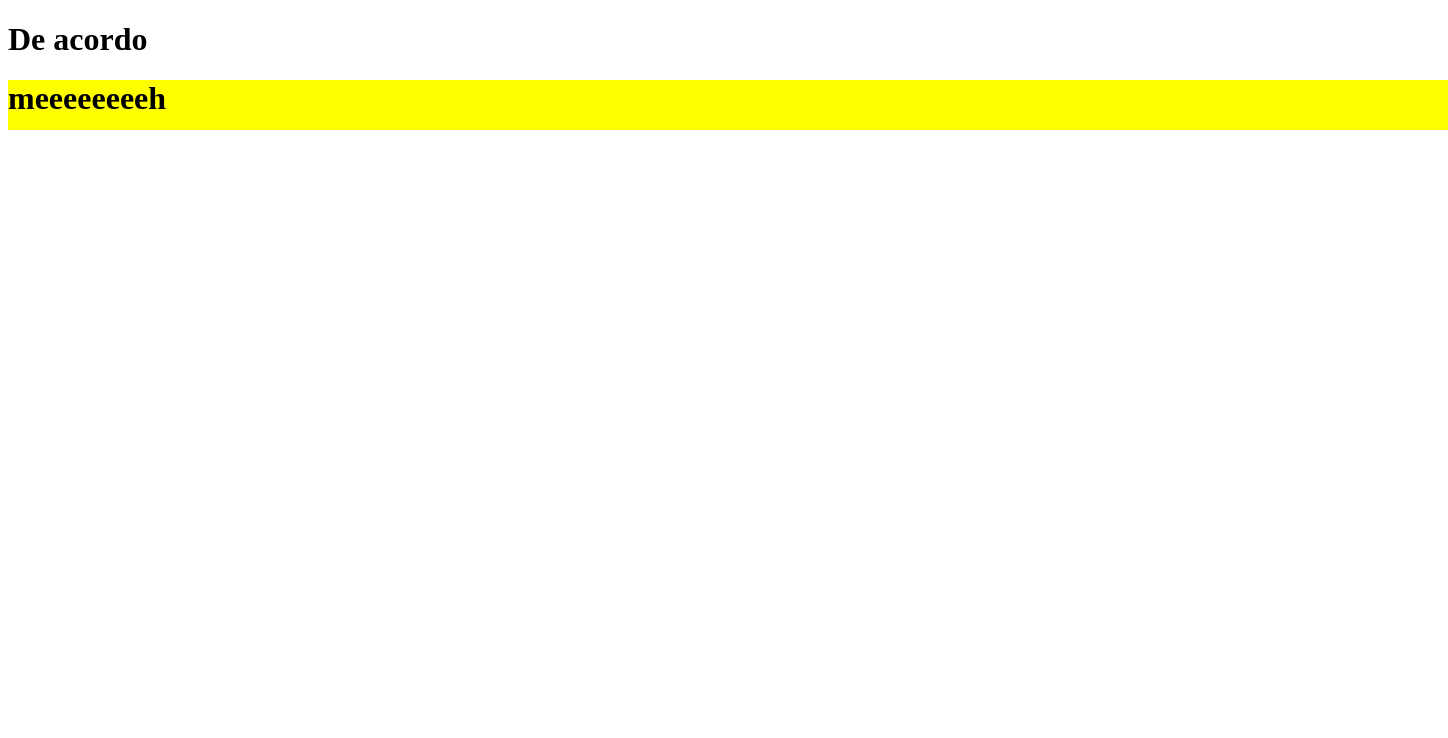
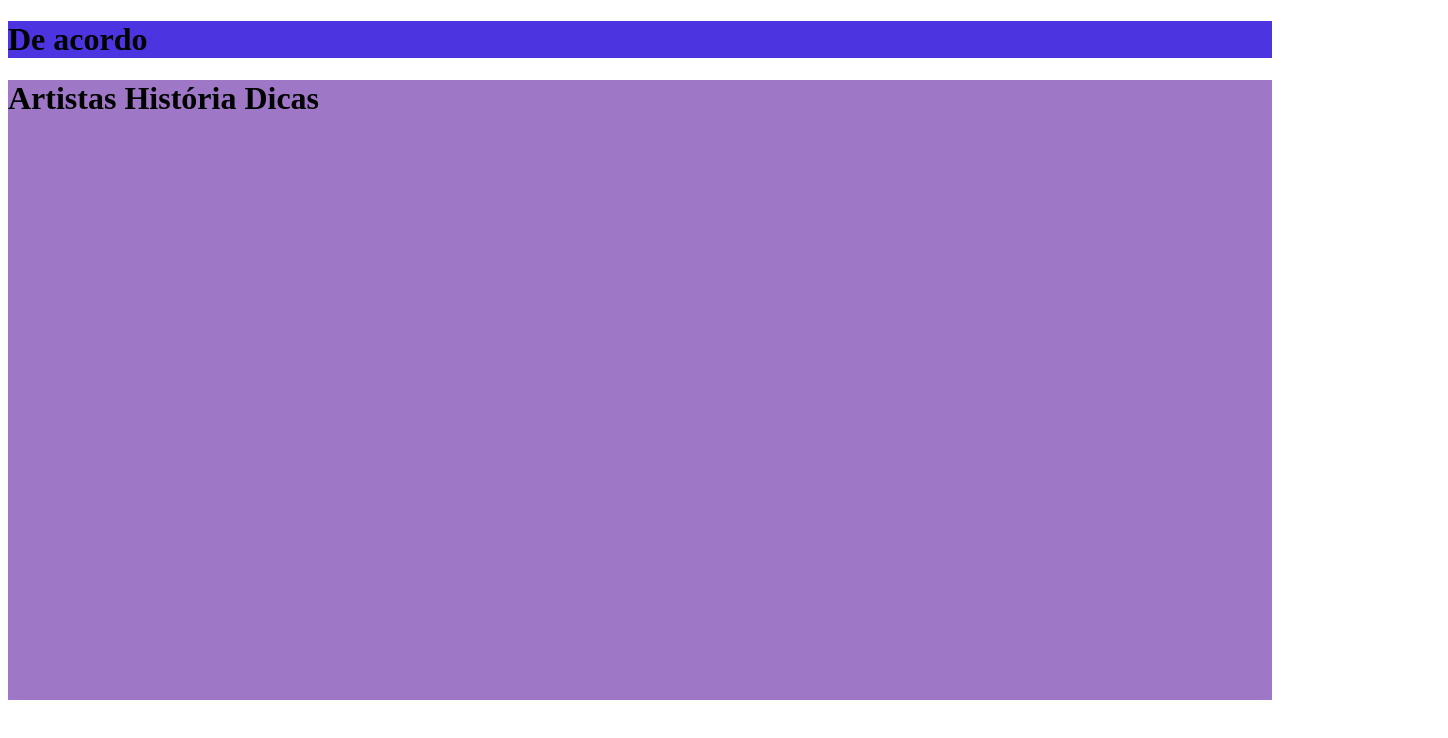
Before and after one commit to GiovanaCL/Deacordo2Tri, a plain HTML site: page index.html in a window 1280 px wide. Shown: the whole page, 1448 px wide, since content can reach past the window. Drawn offline with Linux system fonts and the light colour scheme.

Commit message:
Tudo q faltava para chegar no povo

```diff
--- a/index.html
+++ b/index.html
@@ -7,12 +7,19 @@
     <link rel="stylesheet" href="style.css"
 </head>
 <body>
-    <div>
-        <h1>
-            De acordo
-        </h1>
-    </div>
-    <div class="Mehhh">
-        <h1>meeeeeeeeh</h1>
-    </div>
+        <div class="titulo">
+            <h1>
+                De acordo
+            </h1>
+        </div>
+        <div class="corpo">
+            <h1>
+                Artistas
+
+                História
+
+                Dicas
+            </h1>
+        </div>
 </body>
+</html>
--- a/style.css
+++ b/style.css
@@ -1,7 +1,15 @@
-.Mehhh
+header
  {
-    background-color: yellow;
+    background-color: red;
     width: 1440px;
-    height: 50px;
-
+    height: 342px;
  }
+ .titulo
+ {
+   background-color: rgba(76, 52, 224, 1)
+ }
+ .corpo
+ {
+   height: 620px;
+   background-color: #9E77c6 ;
+ }
```
Also changed, not shown: reset.css (added).
